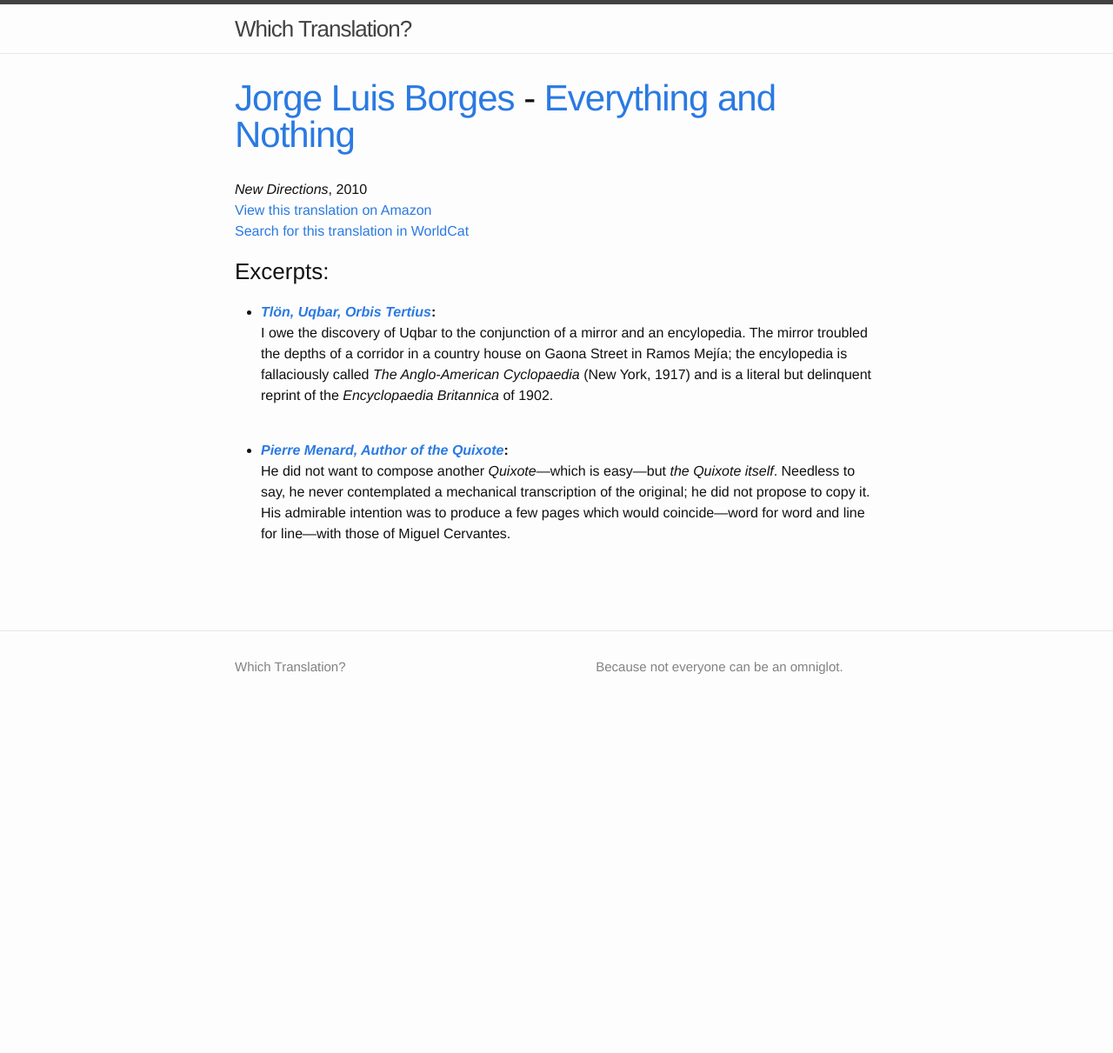
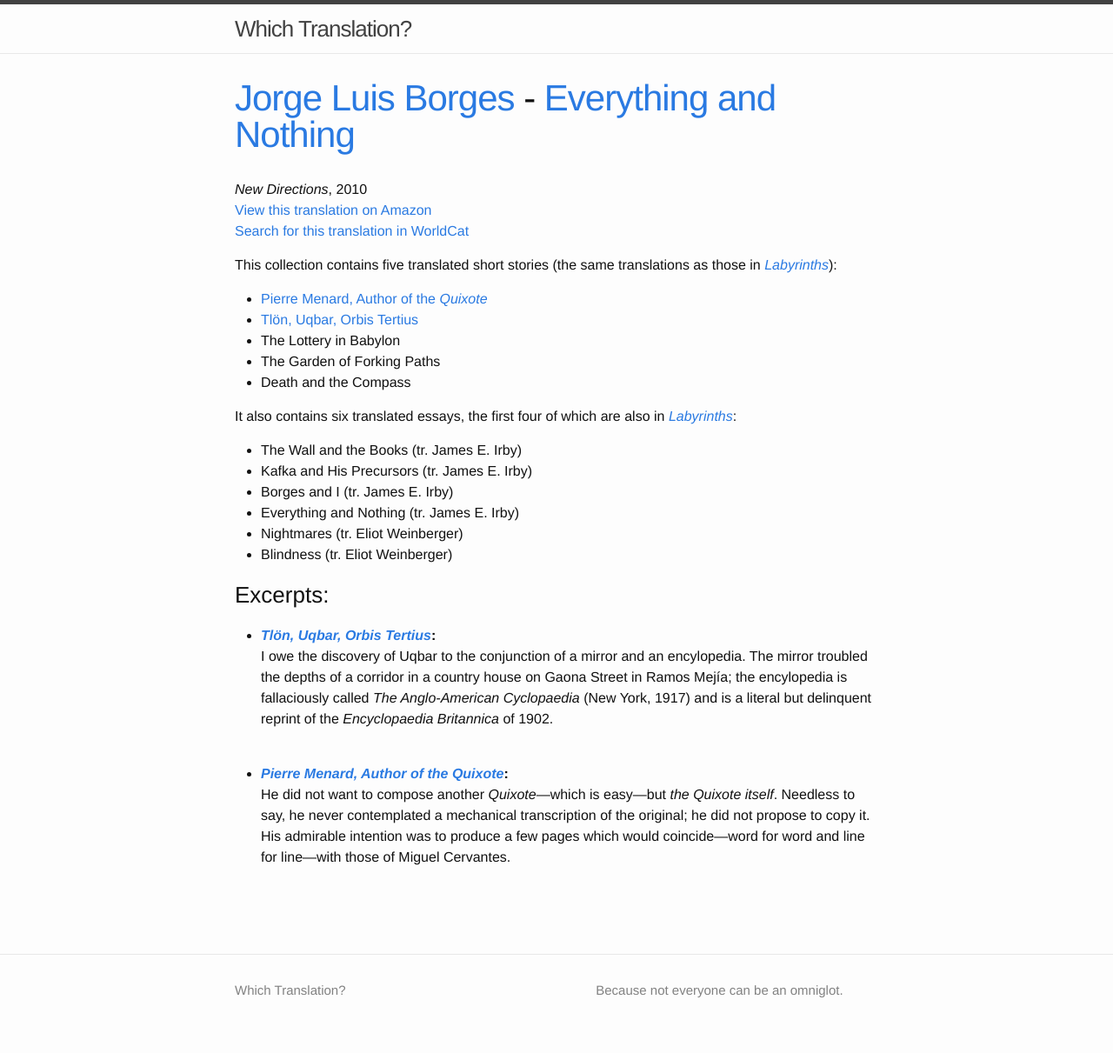
Before and after one commit to whichtranslation/whichtranslation, a Jekyll site: the page built from _authors/borges/everything-and-nothing.md, in a window 1280 px wide. Shown: the whole page at 87% size. Built offline with Jekyll 4.4.1, drawn with Linux system fonts in a browser that asks for light colours; a script that is not in the unit is left out; before the commit the page ends 900 px from its top, so only the background shows below that.

Commit message:
Add essays from Everything and Nothing

```diff
--- a/_authors/borges/everything-and-nothing.md
+++ b/_authors/borges/everything-and-nothing.md
@@ -15,3 +15,19 @@
   - citation: "[_Pierre Menard, Author of the Quixote_](/borges/pierre-menard-author-of-the-quixote)"
     excerpt: "He did not want to compose another _Quixote_—which is easy—but _the Quixote itself_. Needless to say, he never contemplated a mechanical transcription of the original; he did not propose to copy it. His admirable intention was to produce a few pages which would coincide—word for word and line for line—with those of Miguel Cervantes."
 ---
+This collection contains five translated short stories (the same translations as those in [_Labyrinths_](/borges/labyrinths)):
+
+* [Pierre Menard, Author of the _Quixote_](/borges/pierre-menard-author-of-the-quixote)
+* [Tlön, Uqbar, Orbis Tertius](/borges/tlon-uqbar-orbis-tertius)
+* The Lottery in Babylon
+* The Garden of Forking Paths
+* Death and the Compass
+
+It also contains six translated essays, the first four of which are also in [_Labyrinths_](/borges/labyrinths):
+
+* The Wall and the Books (tr. James E. Irby)
+* Kafka and His Precursors (tr. James E. Irby)
+* Borges and I (tr. James E. Irby)
+* Everything and Nothing (tr. James E. Irby)
+* Nightmares (tr. Eliot Weinberger)
+* Blindness (tr. Eliot Weinberger)
```
Also changed, not shown: _authors/borges/index.md (+6 -0 lines).
